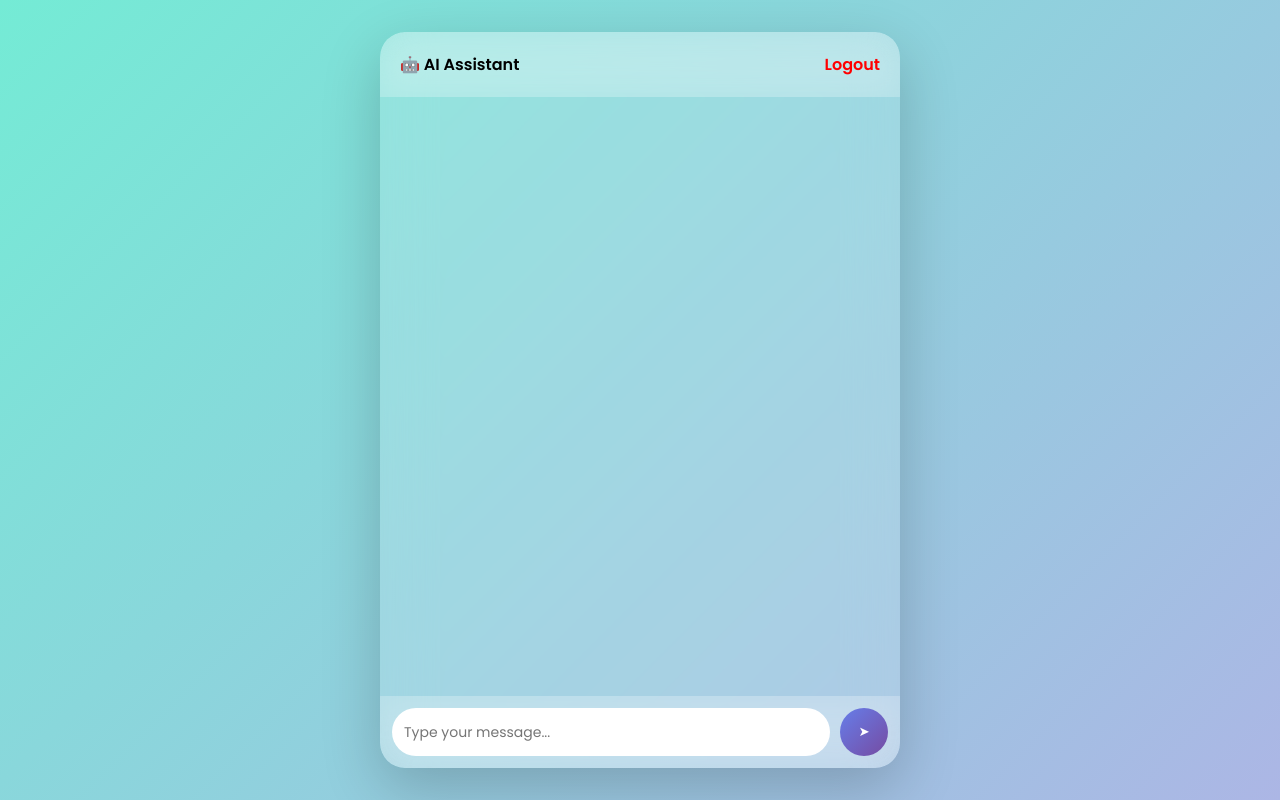
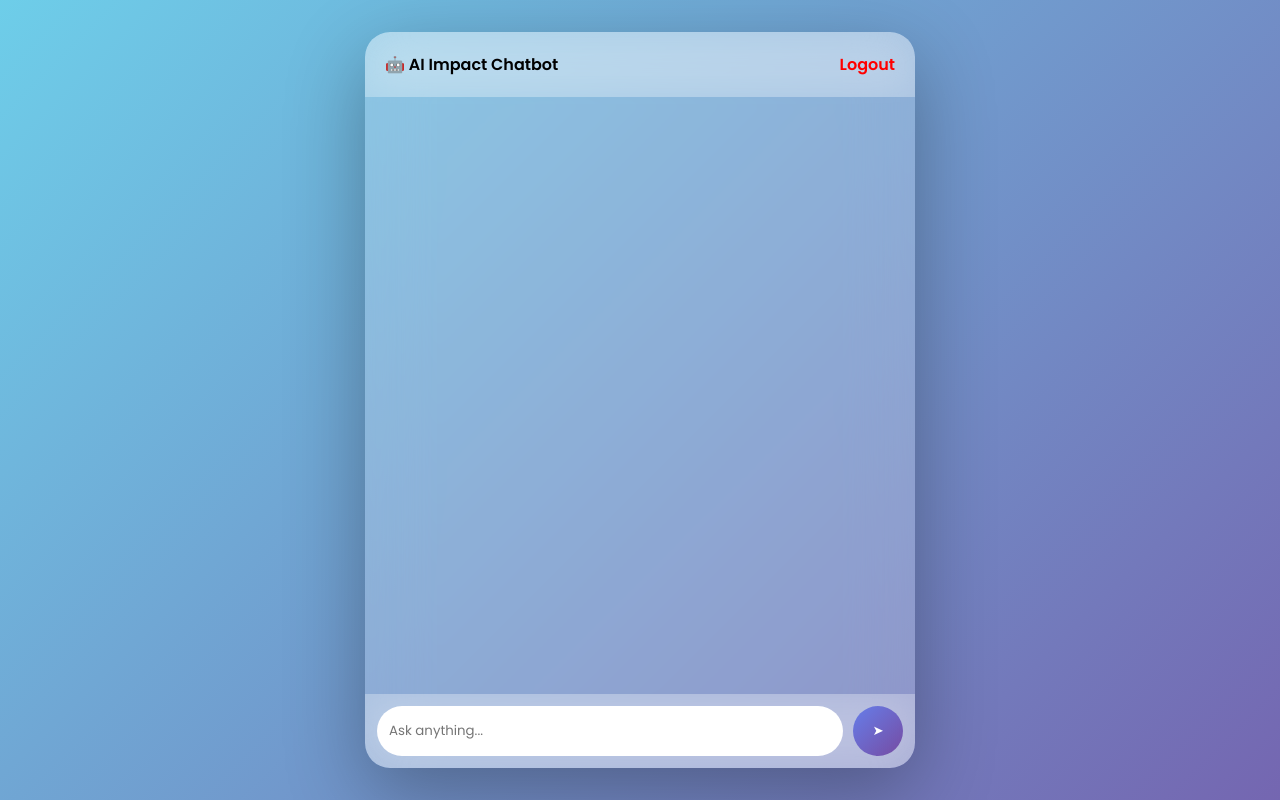
Before and after one commit to Krutik1997/ai-impact-chatbot, a FastAPI app: template templates/chat.html in a window 1280 px wide. Run offline with FastAPI, Linux system fonts and the light colour scheme; the template is opened without the code that fills it, so the values that code supplies are empty; some libraries are stand-ins or nearby versions.

Commit message:
Update chat interface and improve styles

```diff
--- a/templates/chat.html
+++ b/templates/chat.html
@@ -1,29 +1,38 @@
 <!DOCTYPE html><html lang="en">
 <head>
 <meta name="viewport" content="width=device-width, initial-scale=1.0">
-<title>AI Chatbot Pro</title><link href="https://fonts.googleapis.com/css2?family=Poppins:wght@300;400;500;600&display=swap" rel="stylesheet"><style>
+<title>AI Chatbot Ultra</title><link href="https://fonts.googleapis.com/css2?family=Poppins:wght@300;400;500;600&display=swap" rel="stylesheet"><style>
 *{margin:0;padding:0;box-sizing:border-box;font-family:Poppins;}
 
+/* ANIMATED BACKGROUND */
 body{
     height:100vh;
     display:flex;
     justify-content:center;
     align-items:center;
-    background:linear-gradient(135deg,#74ebd5,#ACB6E5);
+    background:linear-gradient(-45deg,#667eea,#764ba2,#6dd5ed,#2193b0);
+    background-size:400% 400%;
+    animation:bg 10s ease infinite;
 }
 
-/* MAIN PANEL */
+@keyframes bg{
+    0%{background-position:0% 50%;}
+    50%{background-position:100% 50%;}
+    100%{background-position:0% 50%;}
+}
+
+/* CHAT PANEL */
 .chat-wrapper{
     width:100%;
-    max-width:520px;
+    max-width:550px;
     height:92vh;
     display:flex;
     flex-direction:column;
     border-radius:25px;
     overflow:hidden;
-    background:rgba(255,255,255,0.15);
-    backdrop-filter:blur(25px);
-    box-shadow:0 20px 60px rgba(0,0,0,0.2);
+    background:rgba(255,255,255,0.2);
+    backdrop-filter:blur(30px);
+    box-shadow:0 25px 80px rgba(0,0,0,0.3);
 }
 
 /* HEADER */
@@ -33,12 +42,12 @@ body{
     justify-content:space-between;
     align-items:center;
     padding:0 20px;
-    background:rgba(255,255,255,0.2);
-    backdrop-filter:blur(15px);
+    background:rgba(255,255,255,0.25);
+    backdrop-filter:blur(20px);
     font-weight:600;
 }
 
-/* CHAT AREA */
+/* CHAT */
 .chat-box{
     flex:1;
     overflow-y:auto;
@@ -50,7 +59,7 @@ body{
 /* MESSAGE */
 .message{
     max-width:75%;
-    margin:8px 0;
+    margin:10px 0;
     animation:fade 0.3s ease;
 }
 
@@ -73,12 +82,19 @@ body{
     color:#333;
 }
 
+/* TIME */
+.time{
+    font-size:10px;
+    opacity:0.6;
+    margin-top:3px;
+}
+
 /* INPUT */
 .input-area{
     display:flex;
     padding:12px;
-    background:rgba(255,255,255,0.2);
-    backdrop-filter:blur(15px);
+    background:rgba(255,255,255,0.25);
+    backdrop-filter:blur(20px);
 }
 
 input{
@@ -87,13 +103,12 @@ input{
     border-radius:25px;
     border:none;
     outline:none;
-    font-size:14px;
 }
 
 button{
     margin-left:10px;
-    width:48px;
-    height:48px;
+    width:50px;
+    height:50px;
     border-radius:50%;
     border:none;
     background:linear-gradient(135deg,#667eea,#764ba2);
@@ -103,81 +118,127 @@ button{
 }
 
 button:hover{
-    transform:scale(1.1);
+    transform:scale(1.1) rotate(10deg);
 }
 
-/* SCROLL */
-.chat-box::-webkit-scrollbar{
-    width:5px;
+/* TYPING */
+.typing span{
+    display:inline-block;
+    width:6px;
+    height:6px;
+    margin:2px;
+    background:#999;
+    border-radius:50%;
+    animation:blink 1.4s infinite;
 }
-.chat-box::-webkit-scrollbar-thumb{
-    background:#888;
-    border-radius:10px;
+.typing span:nth-child(2){animation-delay:.2s;}
+.typing span:nth-child(3){animation-delay:.4s;}
+
+@keyframes blink{
+    0%,80%,100%{opacity:0;}
+    40%{opacity:1;}
 }
 
-/* ANIMATION */
+/* FADE */
 @keyframes fade{
     from{opacity:0;transform:translateY(10px);}
     to{opacity:1;transform:translateY(0);}
 }
-</style></head><body><div class="chat-wrapper"><!-- HEADER --><div class="header">
-    <div>🤖 AI Assistant</div>
+</style></head><body><div class="chat-wrapper"><div class="header">
+    <div>🤖 AI Impact Chatbot</div>
     <a href="/logout" style="color:red;text-decoration:none;">Logout</a>
-</div><!-- CHAT --><div class="chat-box" id="chatBox">
+</div><div class="chat-box" id="chatBox">
     {% for sender, message, time in chat_history %}
     <div class="message {{sender}}">
         <div class="bubble">{{message}}</div>
+        <div class="time">{{time}}</div>
     </div>
     {% endfor %}
-</div><!-- INPUT --><div class="input-area">
-    <input id="msgInput" placeholder="Type your message..." autocomplete="off">
+</div><div class="input-area">
+    <input id="msgInput" placeholder="Ask anything..." autocomplete="off">
     <button id="sendBtn">➤</button>
 </div></div><script>
 const box = document.getElementById("chatBox");
 const input = document.getElementById("msgInput");
-const sendBtn = document.getElementById("sendBtn");
+const btn = document.getElementById("sendBtn");
 
-// SCROLL
-function scrollBottom(){
-    box.scrollTop = box.scrollHeight;
+// TIME
+function getTime(){
+    let d=new Date();
+    return d.getHours()+":"+d.getMinutes().toString().padStart(2,'0');
 }
 
 // ADD MESSAGE
-function addMessage(text, sender){
-    let div = document.createElement("div");
-    div.className = "message " + sender;
-    div.innerHTML = `<div class="bubble">${text}</div>`;
+function addMessage(text,sender){
+    let div=document.createElement("div");
+    div.className="message "+sender;
+    div.innerHTML=`<div class="bubble">${text}</div>
+                   <div class="time">${getTime()}</div>`;
     box.appendChild(div);
-    scrollBottom();
+    box.scrollTop=box.scrollHeight;
+}
+
+// TYPE EFFECT
+function typeEffect(text){
+    let i=0;
+    let div=document.createElement("div");
+    div.className="message bot";
+    div.innerHTML=`<div class="bubble"></div><div class="time">${getTime()}</div>`;
+    box.appendChild(div);
+
+    let bubble=div.querySelector(".bubble");
+
+    let interval=setInterval(()=>{
+        bubble.innerHTML+=text.charAt(i);
+        i++;
+        box.scrollTop=box.scrollHeight;
+        if(i>=text.length) clearInterval(interval);
+    },15);
 }
 
 // SEND
 async function sendMessage(){
-    let msg = input.value.trim();
+    let msg=input.value.trim();
     if(!msg) return;
 
     addMessage(msg,"user");
     input.value="";
 
-    await fetch("/chat",{
-        method:"POST",
-        headers:{"Content-Type":"application/x-www-form-urlencoded"},
-        body:"message="+encodeURIComponent(msg)
-    });
+    // typing
+    let typing=document.createElement("div");
+    typing.className="message bot";
+    typing.innerHTML=`<div class="bubble typing">
+    <span></span><span></span><span></span></div>`;
+    box.appendChild(typing);
 
-    location.reload();
+    try{
+        let res=await fetch("/chat",{
+            method:"POST",
+            headers:{"Content-Type":"application/json"},
+            body:JSON.stringify({message:msg})
+        });
+
+        let data=await res.json();
+        typing.remove();
+
+        typeEffect(data.reply);
+
+    }catch{
+        typing.remove();
+        addMessage("Server error","bot");
+    }
 }
 
 // EVENTS
-sendBtn.onclick = sendMessage;
+btn.onclick=sendMessage;
 
-input.addEventListener("keydown",function(e){
+input.addEventListener("keydown",e=>{
     if(e.key==="Enter"){
         e.preventDefault();
         sendMessage();
     }
 });
 
-window.onload = scrollBottom;
+window.onload=()=>box.scrollTop=box.scrollHeight;
 </script></body>
 </html>
```
